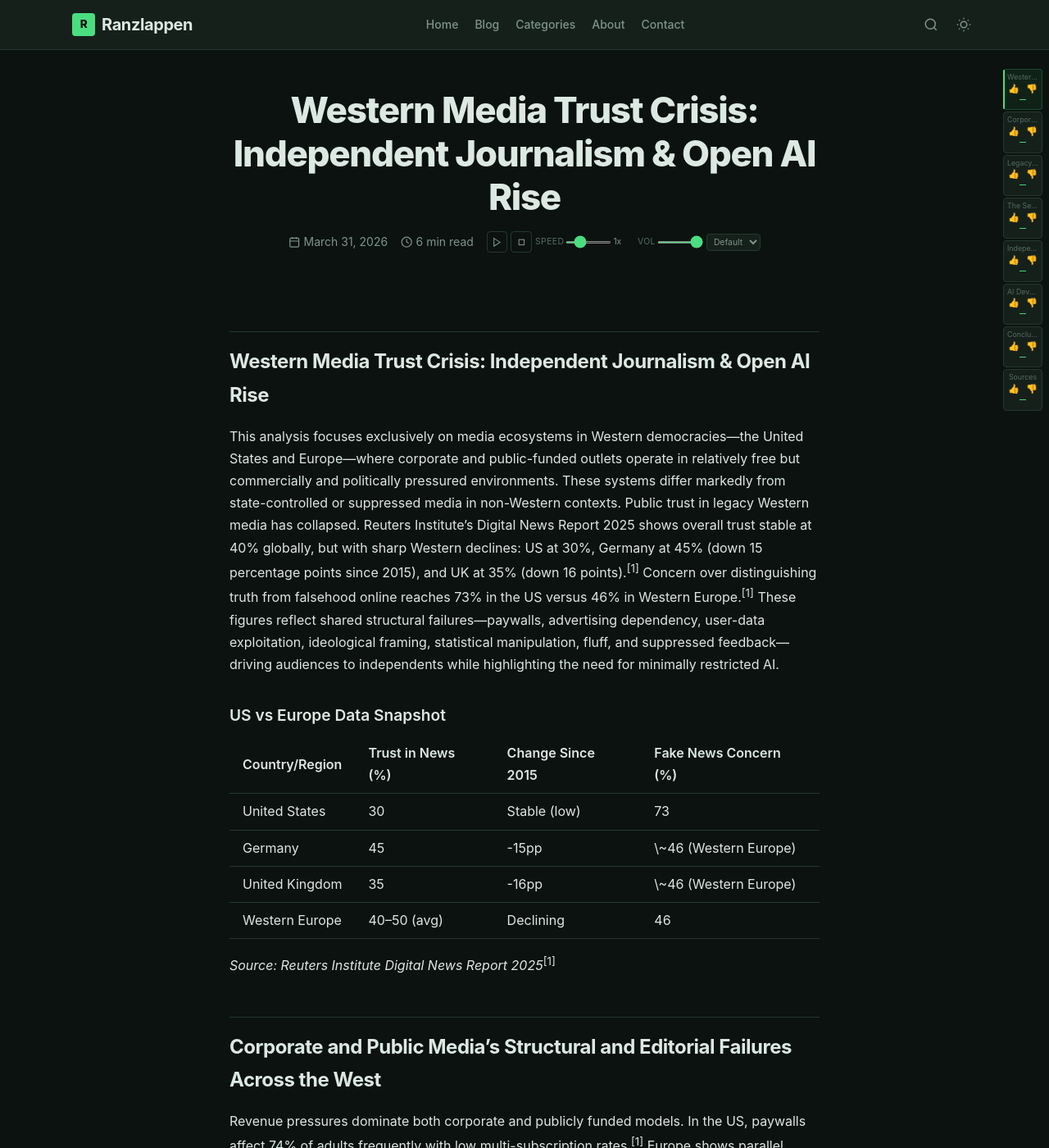
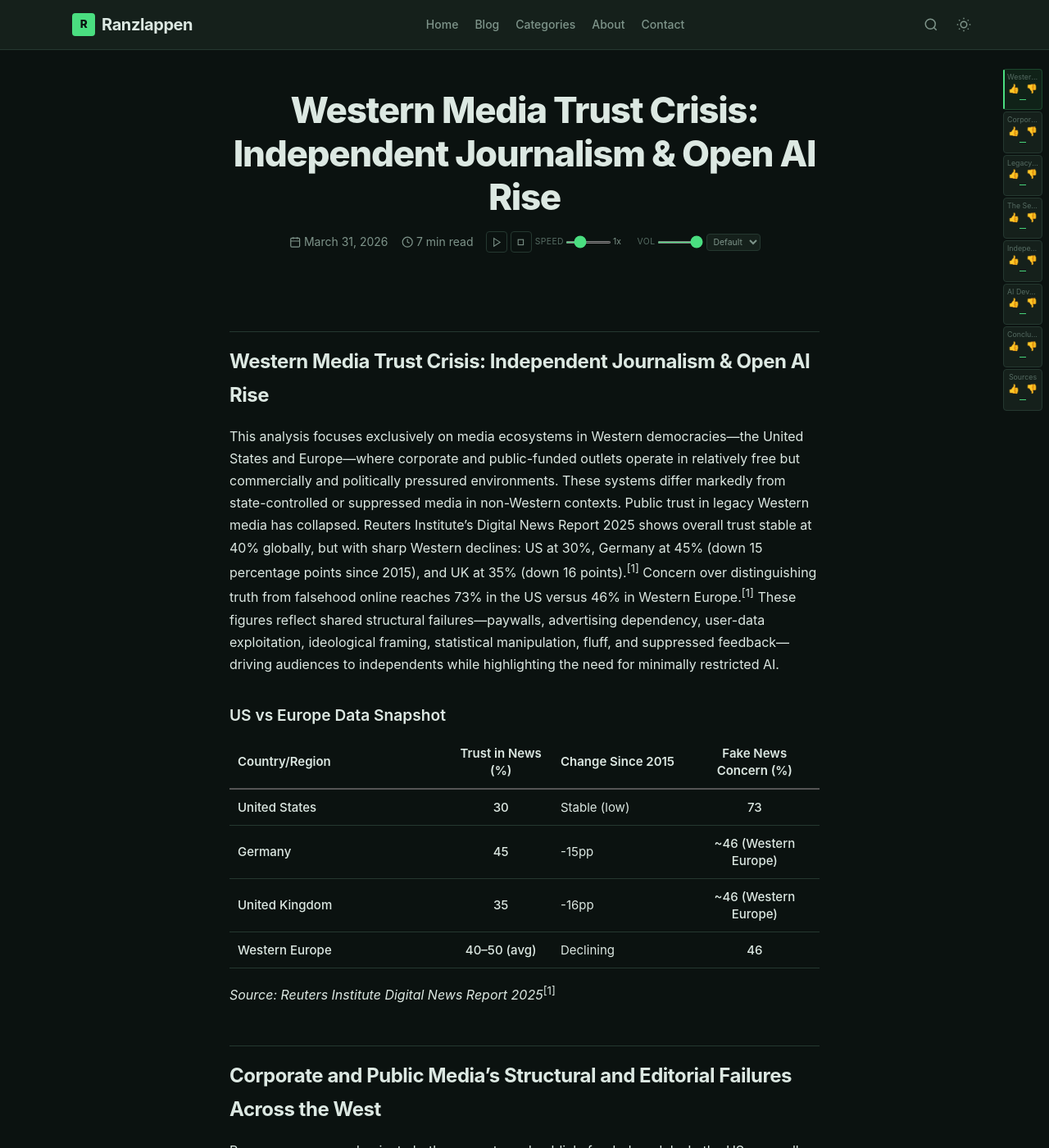
Before and after one commit to Ranzlappen/website, a Jekyll site: the page built from _posts/2026-03-31-independent-journslism.md, in a window 1280 px wide and 1400 px high. Shown: the whole window at 82% size. Built offline with Jekyll 4.4.1, drawn with Linux system fonts in a browser that asks for light colours.

Commit message:
Improve table layout and styling in analysis post
Updated table styling and structure for better readability.

```diff
--- a/_posts/2026-03-31-independent-journslism.md
+++ b/_posts/2026-03-31-independent-journslism.md
@@ -10,40 +10,40 @@
 This analysis focuses exclusively on media ecosystems in Western democracies—the United States and Europe—where corporate and public-funded outlets operate in relatively free but commercially and politically pressured environments. These systems differ markedly from state-controlled or suppressed media in non-Western contexts. Public trust in legacy Western media has collapsed. Reuters Institute’s Digital News Report 2025 shows overall trust stable at 40% globally, but with sharp Western declines: US at 30%, Germany at 45% (down 15 percentage points since 2015), and UK at 35% (down 16 points).<sup>[1]</sup> Concern over distinguishing truth from falsehood online reaches 73% in the US versus 46% in Western Europe.<sup>[1]</sup> These figures reflect shared structural failures—paywalls, advertising dependency, user-data exploitation, ideological framing, statistical manipulation, fluff, and suppressed feedback—driving audiences to independents while highlighting the need for minimally restricted AI.
 
 ### US vs Europe Data Snapshot
-<div style="overflow-x: auto;">
-  <table>
+<div style="overflow-x: auto; -webkit-overflow-scrolling: touch; max-width: 100%;">
+  <table style="width: 100%; border-collapse: collapse; font-size: 15px; line-height: 1.4; min-width: 640px; table-layout: auto;">
     <thead>
-      <tr>
-        <th>Country/Region</th>
-        <th>Trust in News (%)</th>
-        <th>Change Since 2015</th>
-        <th>Fake News Concern (%)</th>
+      <tr style="border-bottom: 2px solid #555;">
+        <th style="text-align: left; padding: 11px 10px; width: 37%;">Country/Region</th>
+        <th style="text-align: center; padding: 11px 8px; width: 18%;">Trust in News (%)</th>
+        <th style="text-align: left; padding: 11px 8px; width: 23%;">Change Since 2015</th>
+        <th style="text-align: center; padding: 11px 8px; width: 22%;">Fake News Concern (%)</th>
       </tr>
     </thead>
     <tbody>
-      <tr>
-        <td>United States</td>
-        <td>30</td>
-        <td>Stable (low)</td>
-        <td>73</td>
+      <tr style="border-bottom: 1px solid #333;">
+        <td style="padding: 11px 10px; font-weight: 500;">United States</td>
+        <td style="text-align: center; padding: 11px 8px; font-weight: 500;">30</td>
+        <td style="padding: 11px 8px;">Stable (low)</td>
+        <td style="text-align: center; padding: 11px 8px; font-weight: 500;">73</td>
+      </tr>
+      <tr style="border-bottom: 1px solid #333;">
+        <td style="padding: 11px 10px; font-weight: 500;">Germany</td>
+        <td style="text-align: center; padding: 11px 8px; font-weight: 500;">45</td>
+        <td style="padding: 11px 8px;">-15pp</td>
+        <td style="text-align: center; padding: 11px 8px; font-weight: 500;">~46 (Western Europe)</td>
+      </tr>
+      <tr style="border-bottom: 1px solid #333;">
+        <td style="padding: 11px 10px; font-weight: 500;">United Kingdom</td>
+        <td style="text-align: center; padding: 11px 8px; font-weight: 500;">35</td>
+        <td style="padding: 11px 8px;">-16pp</td>
+        <td style="text-align: center; padding: 11px 8px; font-weight: 500;">~46 (Western Europe)</td>
       </tr>
       <tr>
-        <td>Germany</td>
-        <td>45</td>
-        <td>-15pp</td>
-        <td>\~46 (Western Europe)</td>
-      </tr>
-      <tr>
-        <td>United Kingdom</td>
-        <td>35</td>
-        <td>-16pp</td>
-        <td>\~46 (Western Europe)</td>
-      </tr>
-      <tr>
-        <td>Western Europe</td>
-        <td>40–50 (avg)</td>
-        <td>Declining</td>
-        <td>46</td>
+        <td style="padding: 11px 10px; font-weight: 500;">Western Europe</td>
+        <td style="text-align: center; padding: 11px 8px; font-weight: 500;">40–50 (avg)</td>
+        <td style="padding: 11px 8px;">Declining</td>
+        <td style="text-align: center; padding: 11px 8px; font-weight: 500;">46</td>
       </tr>
     </tbody>
   </table>
```
